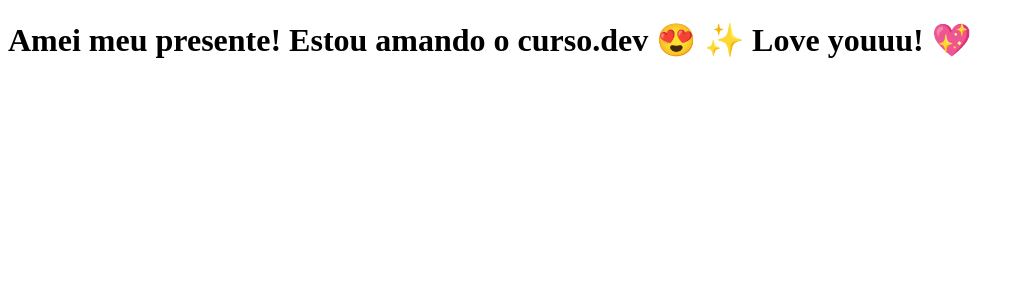
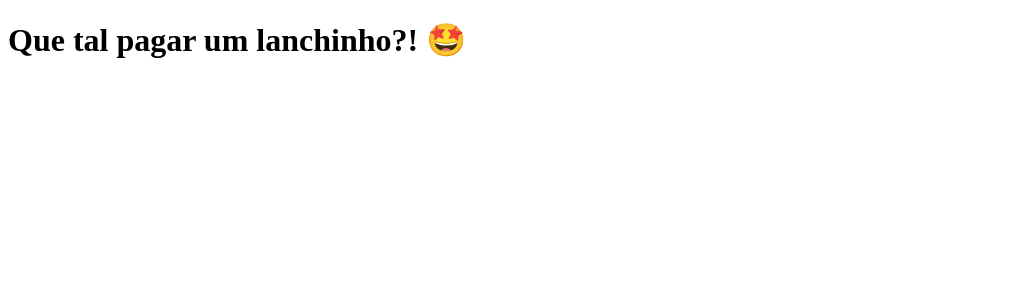
Before and after one commit to hellotatiramos/clone-tabnews, a Next.js app: page / in a window 1280 px wide. Shown: the top 300 px of the page, without its empty margins (0-1024 px from the left). Built offline with nearby package versions, Linux system fonts and the light colour scheme.

Commit message:
modificando a frase da pagina inicial

```diff
--- a/pages/index.js
+++ b/pages/index.js
@@ -1,6 +1,5 @@
 function Home(){
-    return <h1>Amei meu presente! Estou amando o curso.dev 😍 ✨ Love youuu! 💖
-    </h1>
+    return <h1>Que tal pagar um lanchinho?! 🤩</h1>
 }
 
 export default Home;
```
